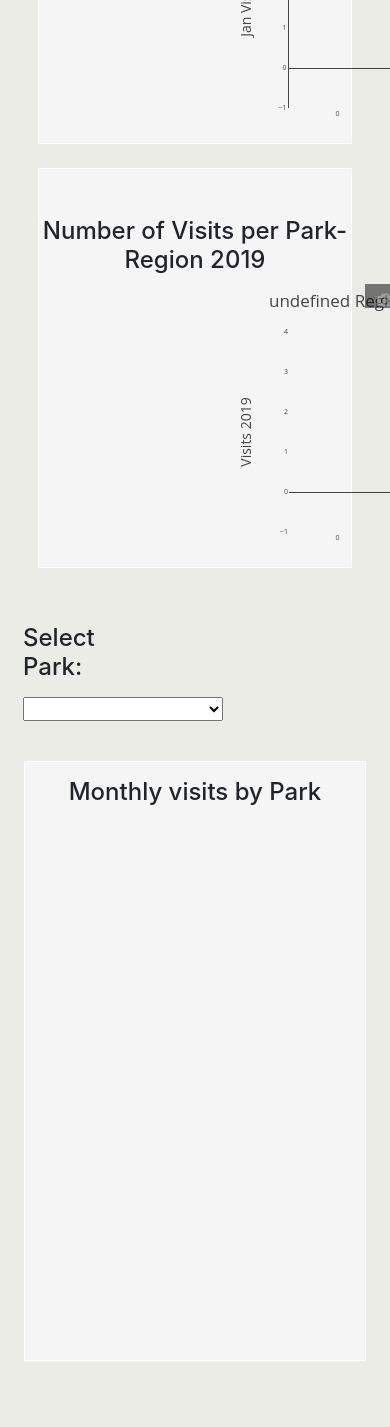
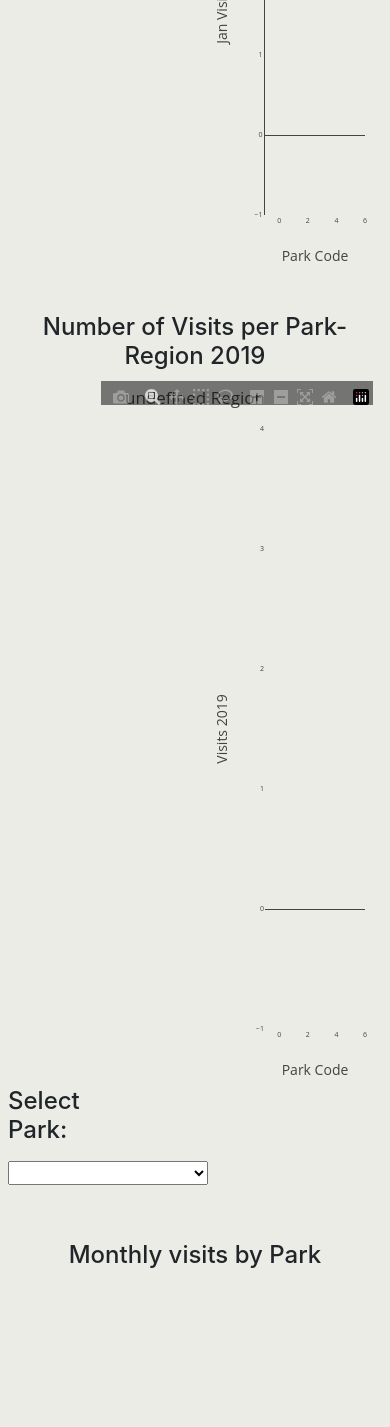
Before and after one commit to DeepikaAa1003/NationalPark-Project, a Flask app: template templates/park_analysis.html in a window 390 px wide; the page is wider, and only the part inside the window is pictured. Shown: the part 1485-2912 px from the top of that part. After the commit the page ends 2753 px from the top of that part, so only its background shows below. Run offline with Flask 2, Linux system fonts and the light colour scheme; the template is opened without the code that fills it, so the values that code supplies are empty; some libraries are stand-ins or nearby versions.

Commit message:
added mobile responsive to page 3

```diff
--- a/static/css/dashboard.css
+++ b/static/css/dashboard.css
@@ -137,31 +137,28 @@
 /* set map, body, and html to 100% of the screen size */
 #map{
   height: 500px;
-  width: 1200px;
-  margin-left: 4%;
-  margin-right: 6%;
-  display:inline-block
+
 }
 
 #chart1{
-  height: 500px;
-  width: 700px;
-  display:inline-block
+  height: 700px;
+
+
 }
 
 
 #chart2{
   height: 100%;
-  width: 100%;
+  /* width: 100%;
   margin-left: 4%;
   margin-right: 6%;
-  display:inline-block
+  display:inline-block */
 }
 
 #chart3{
   height: 500px;
-  width: 700px;
-  display:inline-block
+
+
 }
 
 h1 {
@@ -194,7 +191,7 @@
 .chart-box{
 
   width: 100%;
-  height: 400px;
+  height: 700px;
   border: 1px solid rgb(255, 255,255);
   background-color: whitesmoke;
 
--- a/static/js/parks_analysis.js
+++ b/static/js/parks_analysis.js
@@ -153,8 +153,8 @@
 
             paper_bgcolor: 'rgb(0,0,0,0)',
             plot_bgcolor: 'rgb(0,0,0,0)',
-            width: 600,
-            height: 300,
+            // width: 100%,
+            height: 700,
             showlegend: false,
         };
 
@@ -267,8 +267,8 @@
 
         paper_bgcolor: 'rgb(0,0,0,0)',
         plot_bgcolor: 'rgb(0,0,0,0)',
-        width: 1200,
-        height: 500,
+        // width: 1200,
+        height: 700,
         showlegend: false,
     };
 
@@ -384,8 +384,8 @@
 
             paper_bgcolor: 'rgb(0,0,0,0)',
             plot_bgcolor: 'rgb(0,0,0,0)',
-            width: 600,
-            height: 300,
+            // width: 100%,
+            height: 500,
             showlegend: false,
         };
 
--- a/templates/park_analysis.html
+++ b/templates/park_analysis.html
@@ -64,6 +64,7 @@
 
 
 <div class="container-fluid">
+  <div class ="row">
   <div class="col-4 p-2">
     <label for="parks">
       <h3>Select Region:</h3>
@@ -75,12 +76,12 @@
     </select>
   </div>
 </div>
-
+</div>
+<!-- <h4 class="text-center mt-3 mb-3">Park Location By Region</h4> -->
 <!-- region map -->
 <div class="container-fluid">
-  <div class="row mt-3">
-    <div class="map-box mr-4 ml-4 mb-4">
-      <h4 class="text-center mt-3 mb-3">Park Location By Region</h4>
+  <div class="row">
+    <div class="col-xs-12 col-md-12">
                 <div id="map"></div>
             </div>
   </div>
@@ -89,7 +90,6 @@
 
 <div class="container-fluid">
   <div class="row ml-2 mr-2 mt-5 mb-5">
-    <div class="container-fluid">
     <div class="col-4">
       <label for="cars">
         <h3>Select Month:</h3>
@@ -101,23 +101,28 @@
       </select>
     </div>
   </div>
-    <div class="col-xs-6 col-md-6 mb-4">
-      <div class="chart-box">
+</div>
+<div class="container-fluid">
+  <div class = "row">
+      <div class="col-xs-6 col-md-6 ">
+        <!-- <div class="chart-box"> -->
           <h4 class="text-center mt-5">Monthly visits in a Region by Month</h4>
           <div id="chart3"></div>
-      </div>
+        <!-- </div> -->
       </div>
       <div class="col-xs-6 col-md-6">
-      <div class="chart-box">
+        <!-- <div class="chart-box"> -->
           <h4 class="text-center mt-5">Number of Visits per Park-Region 2019</h4>
           <div id="chart1"></div>
+        <!-- </div> -->
       </div>
-    </div>
+
   </div>
 </div>
 
 <!-- monthly visits map -->
 <div class="container-fluid">
+  <div class = "row">
   <div class="col-4 p-2">
     <label for="parks">
       <h4>Select Park:</h4>
@@ -129,13 +134,16 @@
     </select>
   </div>
 </div>
+</div>
 
 <div class="container-fluid">
   <div class="row mt-3">
-    <div class="map-box mr-4 ml-4 mb-4">
+    <div class="col-xs-12 col-md-12">
+    <!-- <div class="map-box mr-4 ml-4 mb-4"> -->
       <h4 class="text-center  mt-3 mb-3">Monthly visits by Park</h4>
       <div id="chart2"></div>
     </div>
+    <!-- </div> -->
   </div>
 </div>
 
```
Lines whose indentation alone changed are shown as unchanged.
